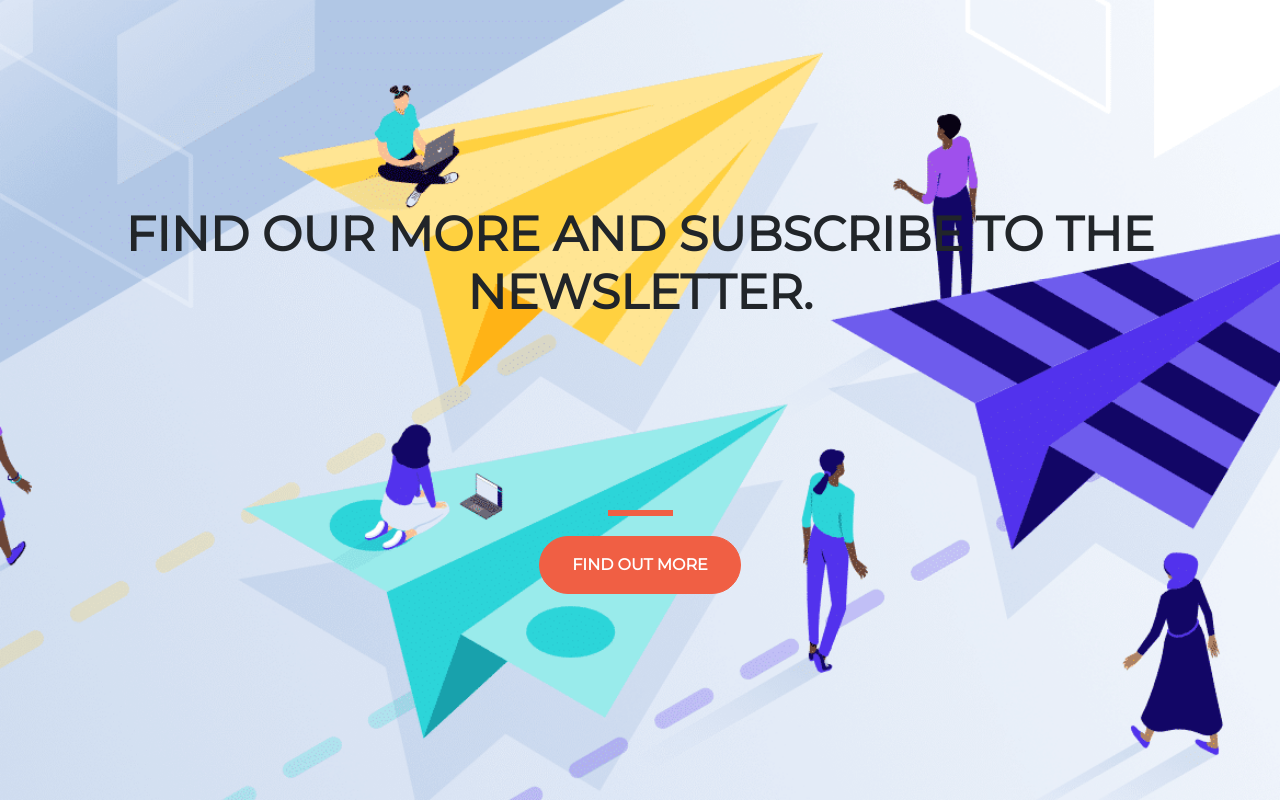
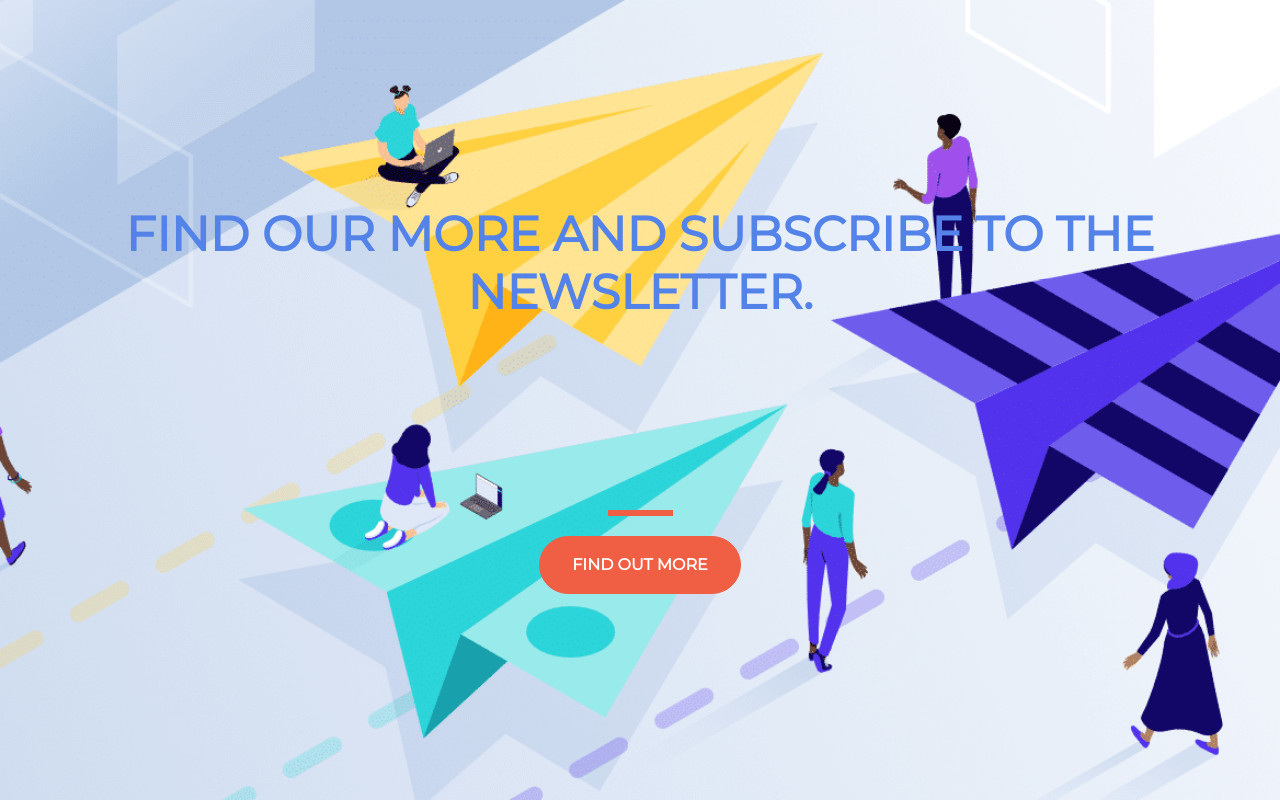
Before and after one commit to ArnabNath1/oibsip_task1, a plain HTML site: page index.html in a window 1280 px wide. Drawn offline with nearby package versions, Linux system fonts and the light colour scheme.

Commit message:
Added files to the repo

```diff
--- a/index.html
+++ b/index.html
@@ -12,7 +12,7 @@
     <div class="container d-flex align-items-center h-100">
       <div class="row">
         <header class="text-center col-12">
-          <h1 class="text-center" style="colour: blue"><strong>FIND OUR MORE AND SUBSCRIBE TO THE NEWSLETTER.</strong></h1>
+          <h1 class="text-center" style="colour: rgb(83, 131, 233)"><strong>FIND OUR MORE AND SUBSCRIBE TO THE NEWSLETTER.</strong></h1>
         </header>
         <div class="buffer col-12">
 
--- a/style.css
+++ b/style.css
@@ -11,6 +11,7 @@ html {
 }
 h1{
   font-size: 3rem ;
+  color: rgb(83, 131, 233)
 }
 hr {
     margin: 20px auto;
```
